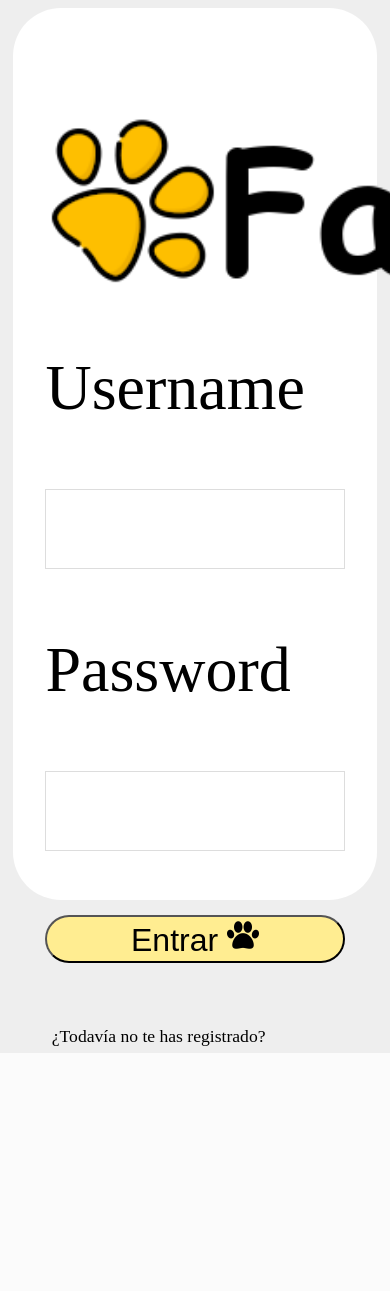
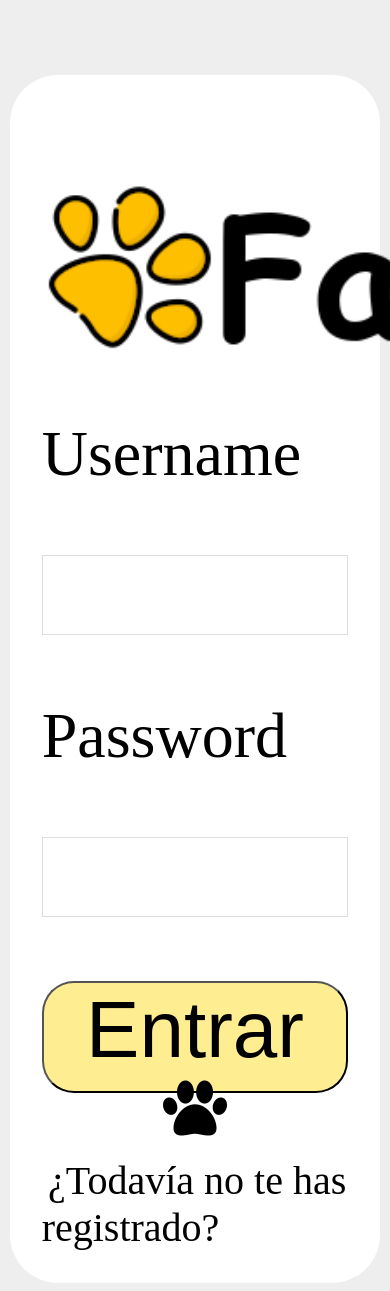
Before and after one commit to sergiosanchez71/FacePet, a PHP site: page / in a window 390 px wide; the page is wider, and only the part inside the window is pictured. Before the commit the page ends 1053 px from the top of that part, so only its background shows below. Run offline with PHP 8.4, Linux system fonts and the light colour scheme.

Commit message:
Inicio y registro diseño en móvil, inicio modificado en pc

```diff
--- a/controlador/gestion.php
+++ b/controlador/gestion.php
@@ -5,7 +5,6 @@ include 'clases/Conexion.php';
 if(isset($_REQUEST['registro'])){
     $usuario = new Usuario($_REQUEST['nick'], $_REQUEST['password'], $_REQUEST['email'], $_REQUEST['nombre'], $_REQUEST['animal'], $_REQUEST['raza'], $_REQUEST['sexo'], $_REQUEST['foto'], $_REQUEST['localidad']);
     Usuario::crearUsuario($usuario);
-    //header("Location: ../index.php");
 }
 
 ?>
--- a/index.php
+++ b/index.php
@@ -42,6 +42,12 @@
             }
 
         </script>
+        <?php
+
+        session_start();
+        session_destroy();
+
+        ?>
         <style>
 
             body{
@@ -50,14 +56,16 @@
 
             #principal{
                 margin: auto;
-                width: 20rem;
+                width: 50rem;
                 padding: 2rem;
                 background-color: white;
                 border-radius: 3rem;
             }
 
             #principal #facepet{
-                width: 20rem;
+                width: 30rem;
+                display: block;
+                margin: auto;
             }
 
             #principal p{
@@ -103,8 +111,8 @@
 
             @media(max-width:1000px){
                 #principal{
-                    width: 80%;
-                    height: 100%;
+                    width: 82%;
+                    margin-top: 20%;
                 }
 
                 #principal #facepet{
@@ -119,6 +127,24 @@
                     height: 5rem;
                     font-size: 3rem;
                     border: 1px solid #DDDDDD;
+                }
+
+                #principal #entrar{
+                    width: 100%;
+                    background-color: #FFED91;
+                    height: 7rem;
+                    font-size: 5rem;
+                    transition: 1s background ease;
+                    border-radius: 2rem;
+                    cursor: pointer;
+                }
+
+                #imgPata{
+                    width: 4rem;
+                }
+
+                #registro{
+                    font-size: 2.5rem;
                 }
 
             }
```
Also changed, not shown: vista/registro.php (+58 -5 lines).
